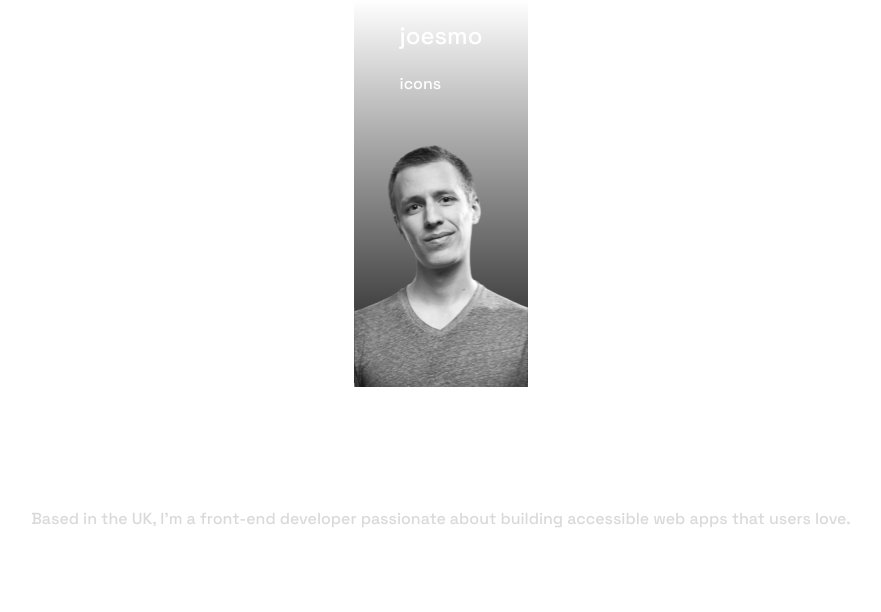
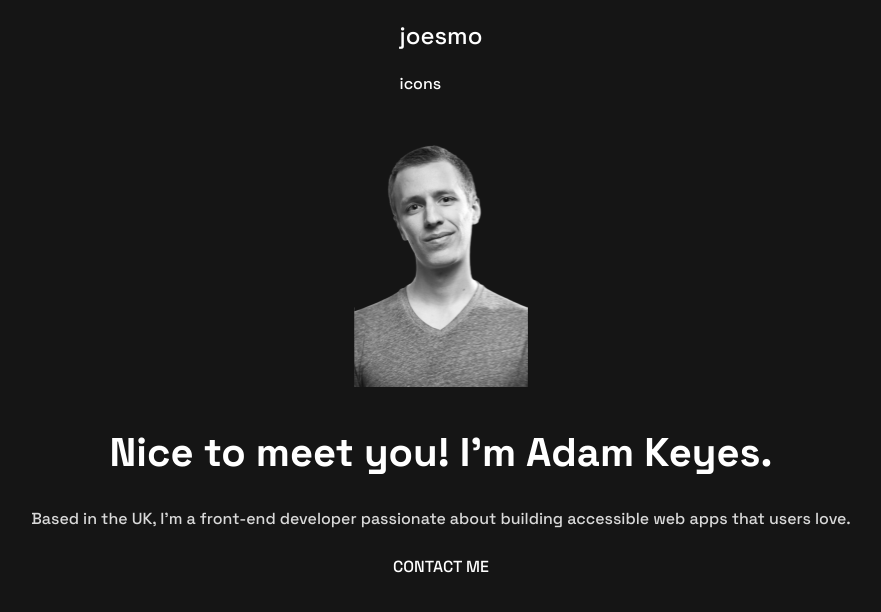
Before and after one commit to jmosesessel/joesmo-portfolio, a React (Vite) app: page / in a window 1280 px wide. Shown: the top 612 px of the page, without its empty margins (199-1080 px from the left). Built offline with nearby package versions, Linux system fonts and the light colour scheme.

Commit message:
fixed bg

```diff
--- a/src/App.jsx
+++ b/src/App.jsx
@@ -9,7 +9,7 @@ function App() {
 
 	return (
 		<>
-			<div className="flex flex-col w-full h-full min-h-screen font-space-grotesk">
+			<div className="bg-p-black flex flex-col w-full h-full min-h-screen font-space-grotesk">
         <Header />
       </div>
 		</>
```
